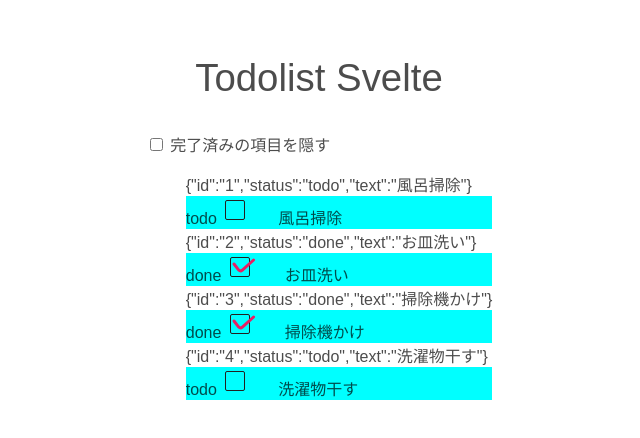
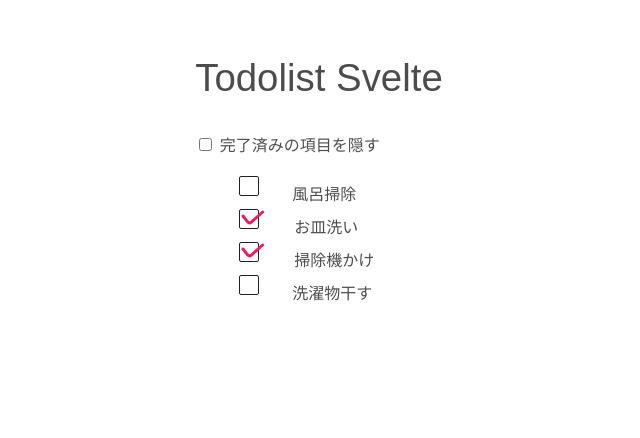
Before and after one commit to schktjm/todolist-svelte, a SvelteKit app: page / in a window 1280 px wide. Shown: the top 438 px of the page, without its empty margins (337-977 px from the left). Built offline with nearby package versions, Linux system fonts and the light colour scheme.

Commit message:
:wastebasket: デバッグ文字列消す

```diff
--- a/src/routes/Todo.svelte
+++ b/src/routes/Todo.svelte
@@ -24,7 +24,6 @@
 
 <div class="wrapper">
 	<label>
-		{status}
 		{#if isChecked}
 			<img src={checked} alt="" />
 		{:else}
@@ -39,7 +38,6 @@
 
 <style lang="scss">
 	.wrapper {
-		background-color: aqua;
 		input[type='checkbox'] {
 			visibility: hidden;
 		}
--- a/src/routes/Todolist.svelte
+++ b/src/routes/Todolist.svelte
@@ -46,7 +46,6 @@
 <ul>
 	{#each todos as todo (todo.id)}
 		{#if !(isHideDone && todo.status === 'done')}
-			{JSON.stringify(todo)}
 			<Todo {...todo} on:change={handleChange} />
 		{/if}
 	{/each}
```
